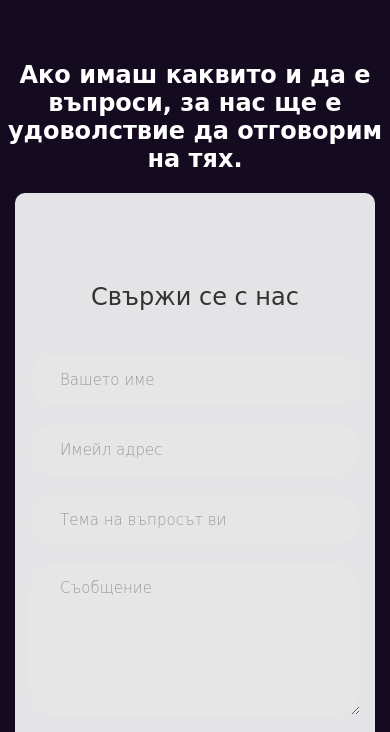
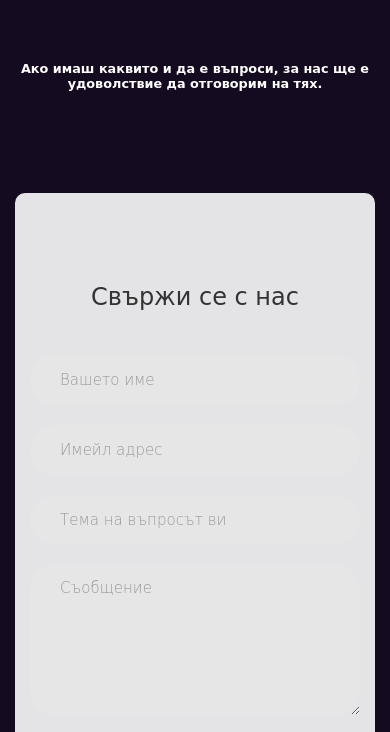
Before and after one commit to irchv/Website_Ivan_Rachev, a plain HTML site: page ask-more.html in a window 390 px wide. Shown: the part 65-797 px from the top of the page. Drawn offline with Linux system fonts and the light colour scheme; a web font is replaced by a local one.

Commit message:
added responsive queries

```diff
--- a/ask-more.css
+++ b/ask-more.css
@@ -42,6 +42,7 @@ html {
   font-family: "Unbounded", cursive;
   text-align: center;
   margin-top: 4rem;
+  margin-bottom: 4rem;
 }
 /*---------------------------------------------*/
 a {
@@ -415,6 +416,9 @@ textarea.input1 + .shadow-input1 {
   .navbar-1 {
     gap: 7px;
   }
+  .text__title {
+    font-size: 0.8rem !important;
+  }
   .links {
     font-size: 0.57rem;
   }
```
